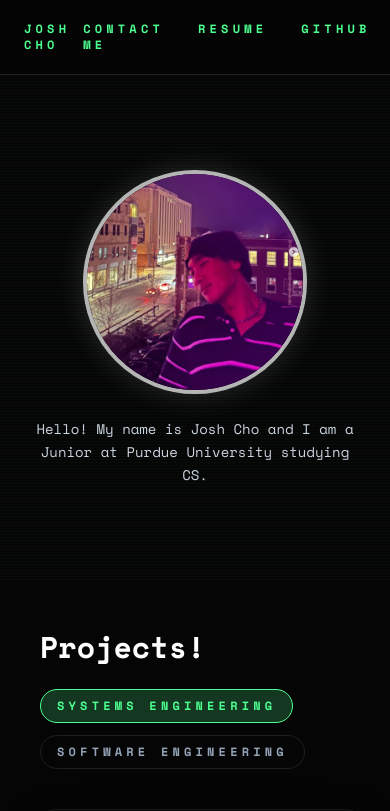
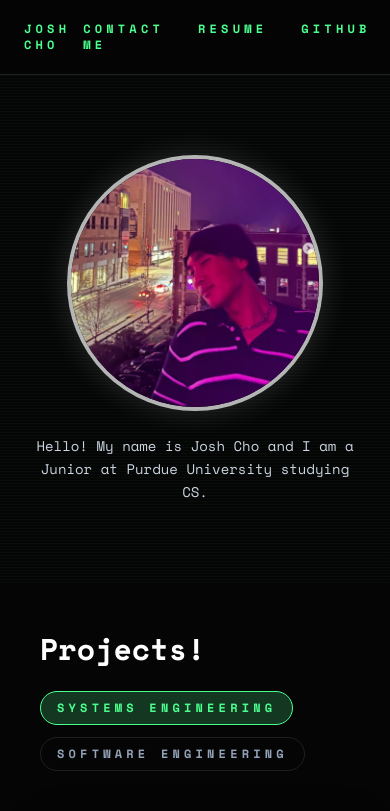
Before and after one commit to JahShoeAh/josh-cho-website, a Next.js app: page / in a window 390 px wide. Shown: the top 811 px of the page. Built offline with nearby package versions, Linux system fonts and the light colour scheme.

Commit message:
fixing some phone display

```diff
--- a/components/Card.js
+++ b/components/Card.js
@@ -2,7 +2,7 @@ export default function Card({ title, timeline, description, linkLabel, linkUrl,
   const initials = icon || title.slice(0, 2).toUpperCase();
 
   return (
-    <article className="flex h-[300px] flex-col gap-4 rounded-2xl border border-terminal-border/70 bg-terminal-panel/70 p-6 shadow-[0_12px_35px_rgba(0,0,0,0.45)] transition hover:border-terminal-accent/60 hover:shadow-[0_18px_45px_rgba(0,0,0,0.55)]">
+    <article className="flex h-[340px] flex-col gap-4 rounded-2xl border border-terminal-border/70 bg-terminal-panel/70 p-6 shadow-[0_12px_35px_rgba(0,0,0,0.45)] transition hover:border-terminal-accent/60 hover:shadow-[0_18px_45px_rgba(0,0,0,0.55)] sm:h-[320px]">
       <div className="flex items-start gap-4">
         <div className="flex h-12 w-12 shrink-0 items-center justify-center rounded-full border border-terminal-accent/60 bg-terminal-panel text-sm font-bold text-terminal-accent">
           {initials}
--- a/components/Hero.js
+++ b/components/Hero.js
@@ -22,8 +22,8 @@ export default function Hero() {
           <AsciiDonut className="scale-[0.8] sm:scale-[1]" />
         </div>
       </div>
-      <div className="relative z-10 mx-auto flex w-full max-w-lg flex-col items-center gap-6 px-4 text-center sm:max-w-2xl sm:gap-8">
-        <div className="relative flex h-56 w-56 items-center justify-center overflow-hidden rounded-full border-4 border-white/70 shadow-[0_0_30px_rgba(255,255,255,0.15)] sm:h-80 sm:w-80">
+      <div className="relative z-10 mx-auto flex w-full max-w-xl flex-col items-center gap-6 px-4 text-center sm:max-w-2xl sm:gap-8">
+        <div className="relative flex h-64 w-64 items-center justify-center overflow-hidden rounded-full border-4 border-white/70 shadow-[0_0_30px_rgba(255,255,255,0.15)] sm:h-80 sm:w-80">
           <Image
             src="/profile.jpg"
             alt="Josh Cho"
```
